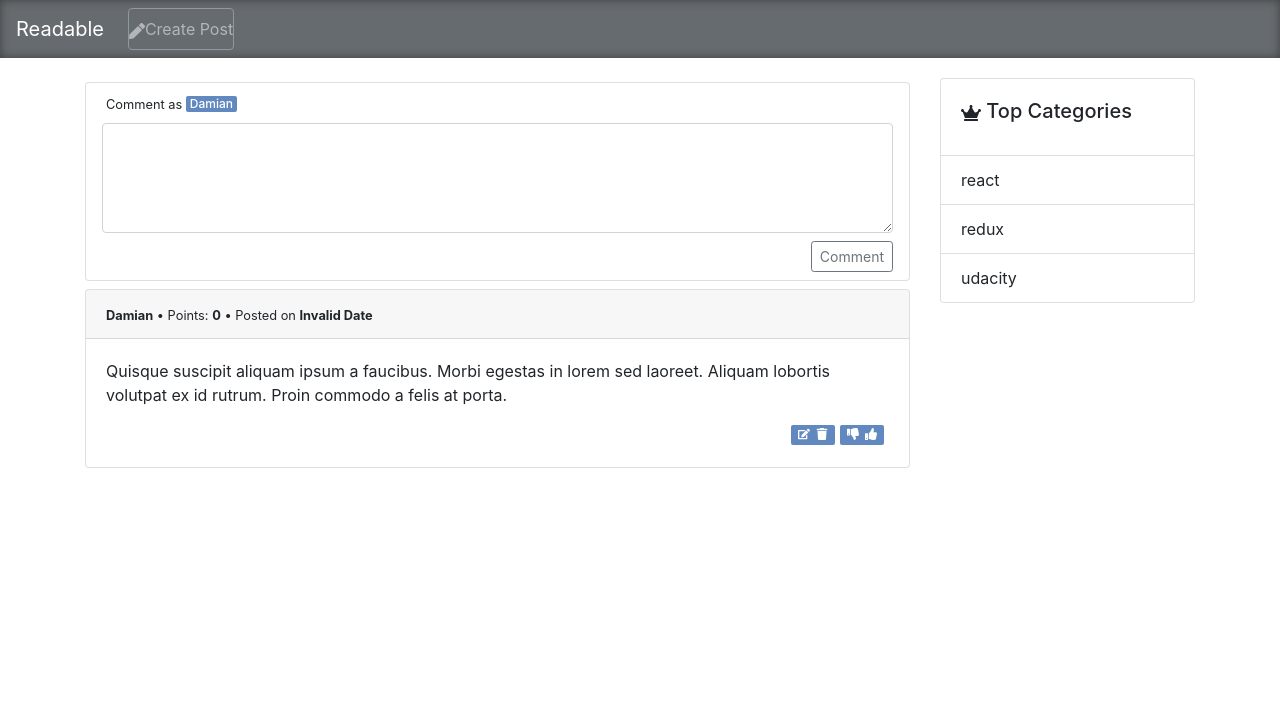
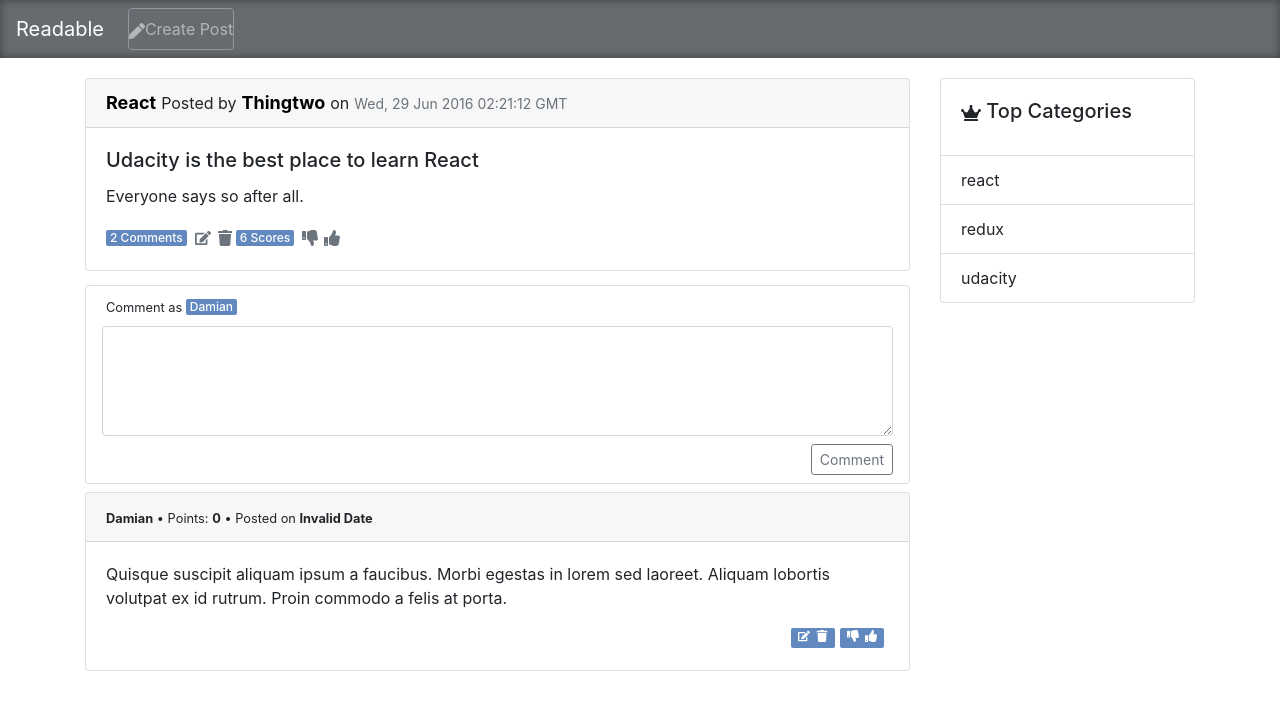
Before and after one commit to damian-pagowski/discussion-web-client, a React (Create React App) app: page / in a window 1280 px wide. Shown: the top 710 px of the page. Built offline with nearby package versions, Linux system fonts and the light colour scheme.

Commit message:
complete page for viewing post details

```diff
--- a/src/components/Post.js
+++ b/src/components/Post.js
@@ -8,10 +8,18 @@ import { FaTrash } from 'react-icons/fa'
 class Post extends React.Component {
   render () {
     const { passedPostId, posts } = this.props
-    const post = posts[passedPostId]
-    console.log('====================================');
-    console.log( JSON.stringify(posts));
-    console.log('====================================');
+    const post = posts[passedPostId] || {
+      body:
+        ' Quisque suscipit aliquam ipsum a faucibus. Morbi egestas in lorem sed laoreet. Aliquam lobortis volutpat ex id rutrum. Proin commodo a felis at porta.',
+      id: 'aaa1234',
+      timestamp: '1467166872634',
+      author: 'Damian',
+      title: 'Title of my post',
+      category: 'REACT'
+    }
+    console.log('====================================')
+    console.log(JSON.stringify(posts))
+    console.log('====================================')
     const dateFormatted = new Date(post.timestamp).toUTCString()
 
     return (
--- a/src/components/PostDetails.js
+++ b/src/components/PostDetails.js
@@ -27,8 +27,8 @@ class PostDetails extends React.Component {
 
     return (
       <div className='d-flex flex-column'>
-        {/* <Post passedPostId={0} /> */}
-        {/* end of card one */}
+        <Post passedPostId={0} />
+
         <CreateComment/>
         <Comment/>
 
```
